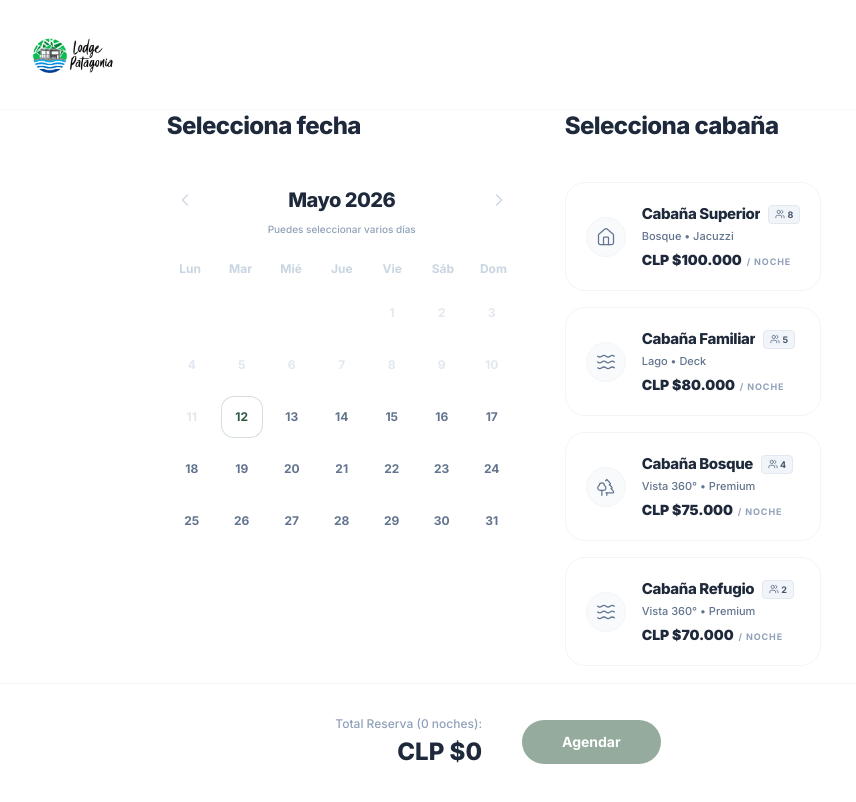
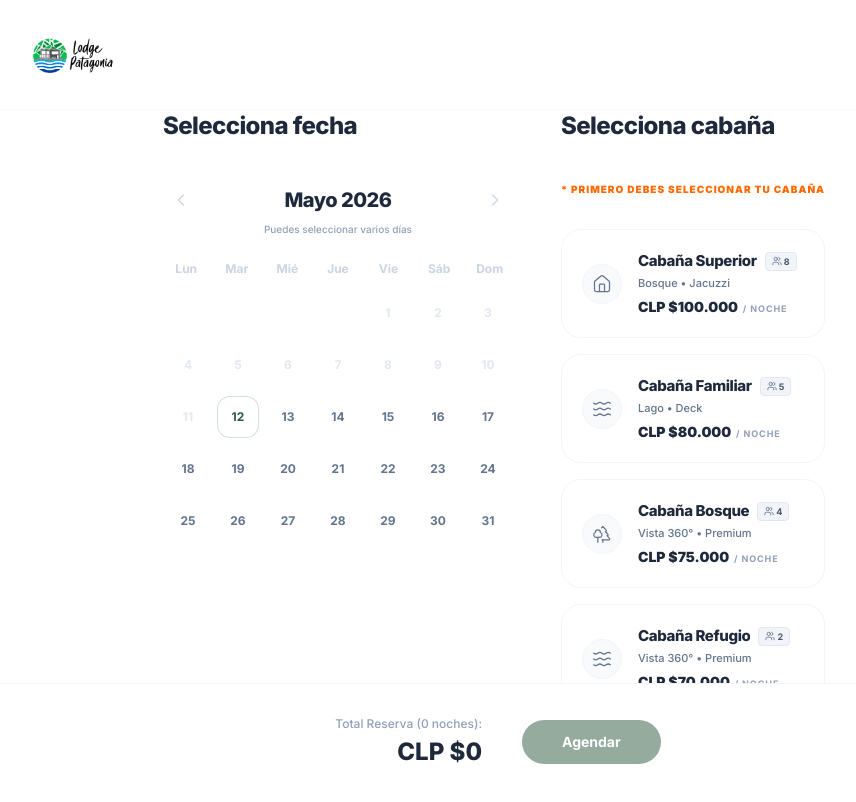
Before and after one commit to nowebcl/lodgepatagoniago, a Next.js app: page / in a window 1280 px wide. Shown: the top 802 px of the page, without its empty margins (142-998 px from the left). Built offline with nearby package versions, Linux system fonts and the light colour scheme; no server answers.

Commit message:
ux: add instruction to select cabin first and confirm automatic per-cabin blocking

```diff
--- a/src/app/page.tsx
+++ b/src/app/page.tsx
@@ -186,7 +186,9 @@ a contacto@lodgepatagonia.cl
           <section className="flex-1 w-full max-w-lg min-w-0 lg:overflow-y-auto lg:pr-2 custom-scrollbar pl-5 lg:pl-0">
             <div className="text-center lg:text-left mb-3 lg:mb-8">
               <h2 className="section-title-ref">Selecciona cabaña</h2>
-              <p className="text-[12px] text-slate-400 font-medium mt-1 lg:hidden">Desliza</p>
+              <p className="text-[10px] text-orange-500 font-black uppercase tracking-widest mt-1">
+                * Primero debes seleccionar tu cabaña
+              </p>
             </div>
             <CabinSelector
               selectedCabinId={selectedCabinId}
```
